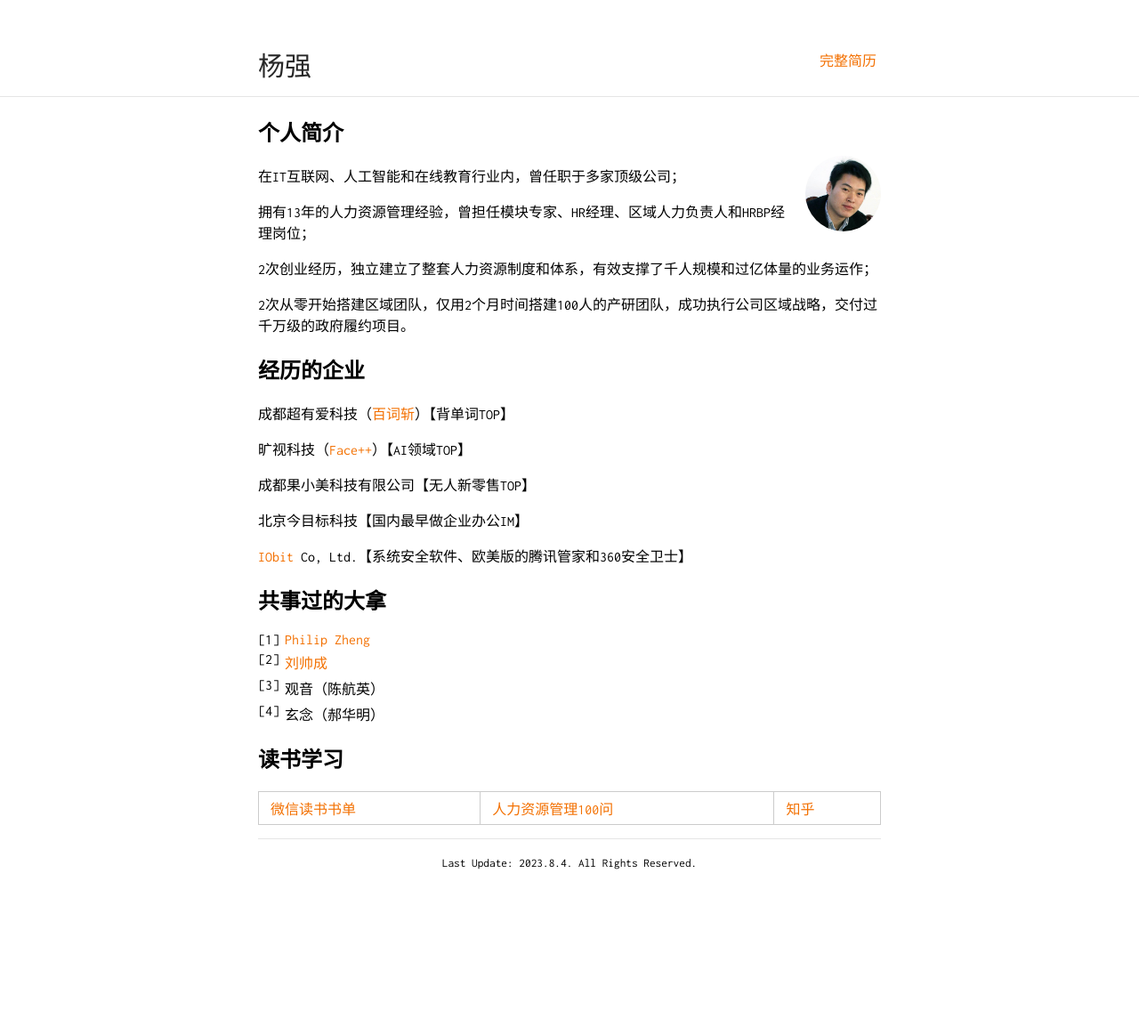
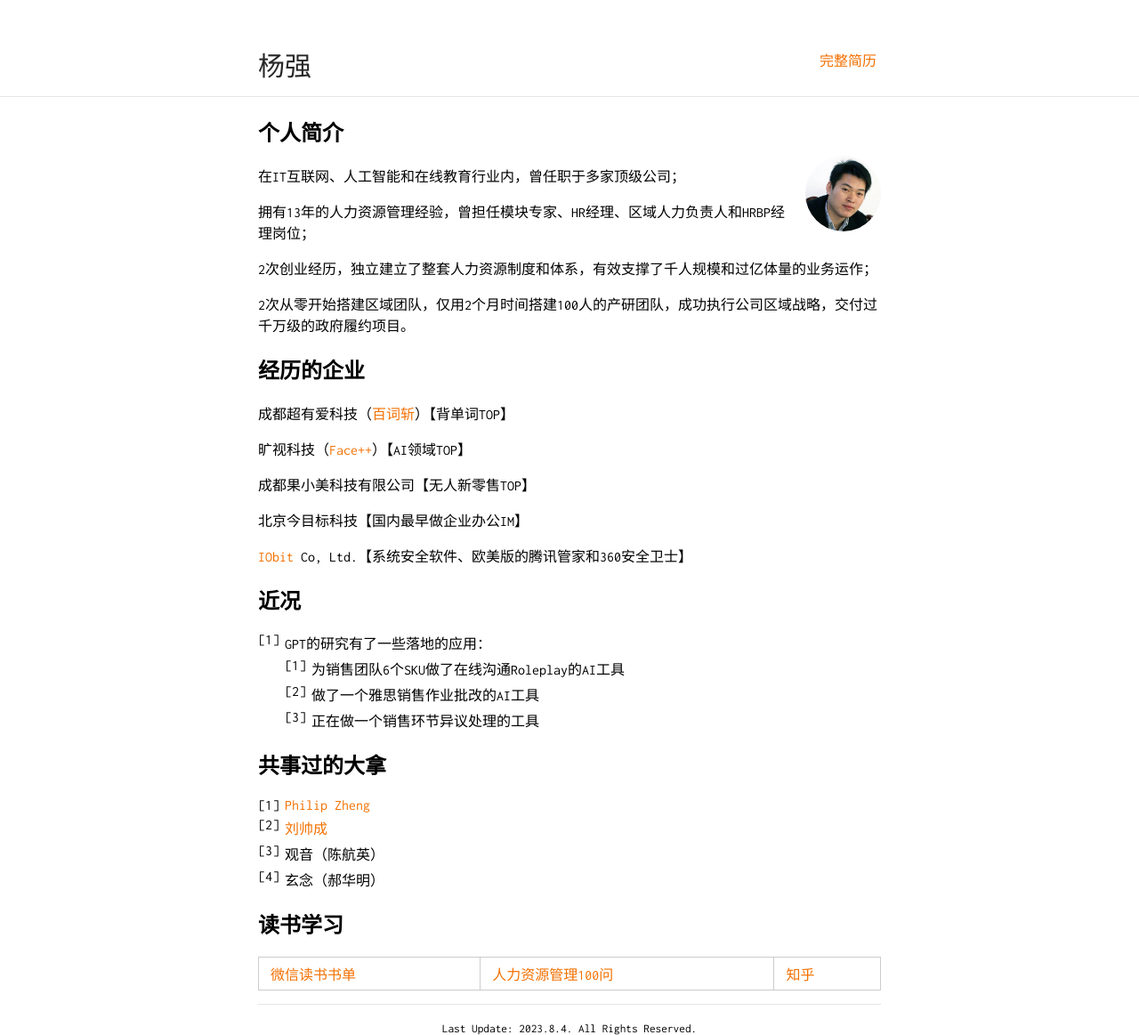
Before and after one commit to Harteyang/index, a Jekyll site: the page built from index.md, in a window 1280 px wide. Shown: the whole page at 89% size. Built offline with Jekyll 4.4.1, drawn with Linux system fonts in a browser that asks for light colours; before the commit the page ends 977 px from its top, so only the background shows below that.

Commit message:
提交消息

```diff
--- a/index.md
+++ b/index.md
@@ -29,6 +29,11 @@ title: Harte的主页
 
 [IObit](https://www.iobit.com) Co, Ltd.【系统安全软件、欧美版的腾讯管家和360安全卫士】
 
+## 近况
+1. GPT的研究有了一些落地的应用：
+    1. 为销售团队6个SKU做了在线沟通Roleplay的AI工具
+    2. 做了一个雅思销售作业批改的AI工具
+    3. 正在做一个销售环节异议处理的工具
 
 ## 共事过的大拿
 
```
